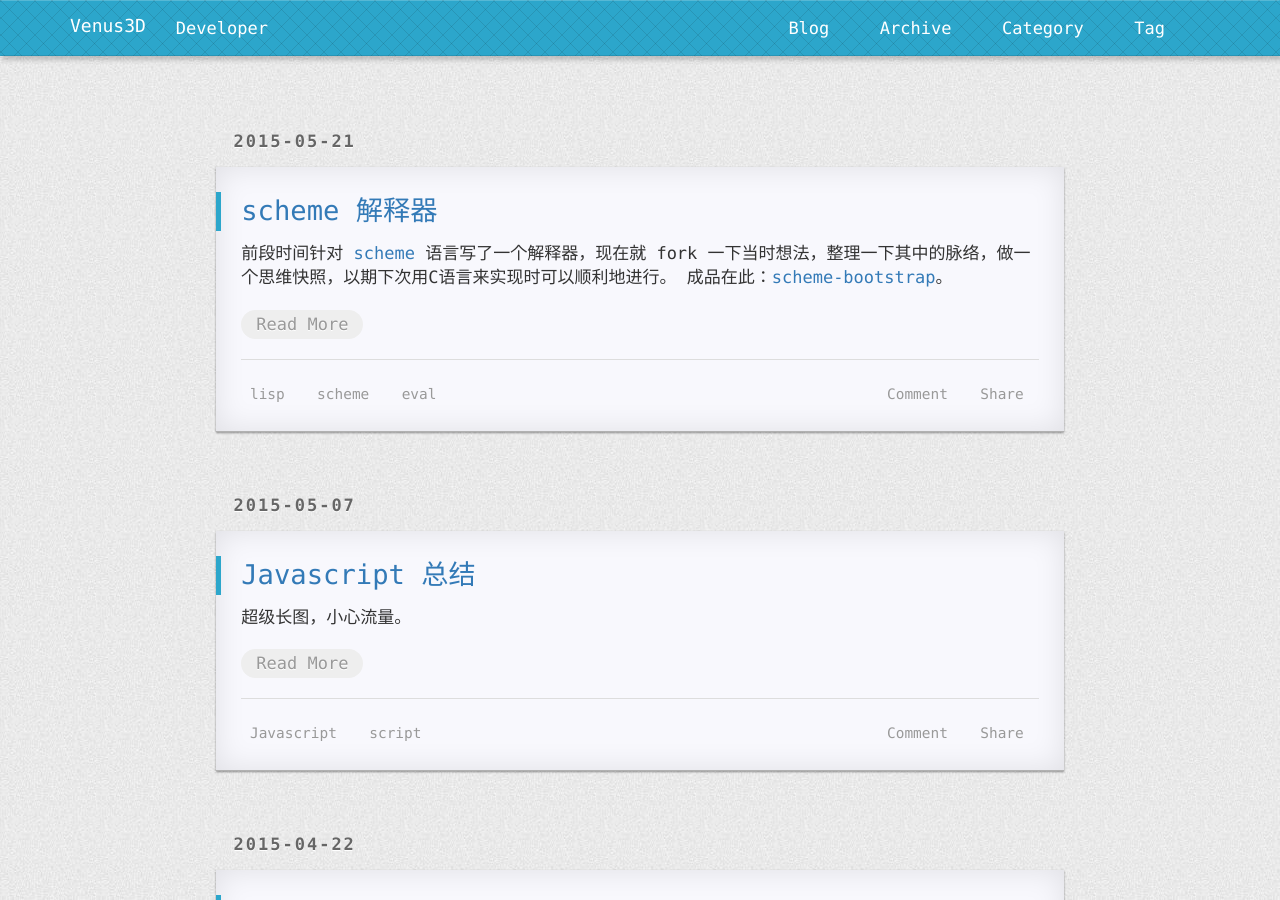
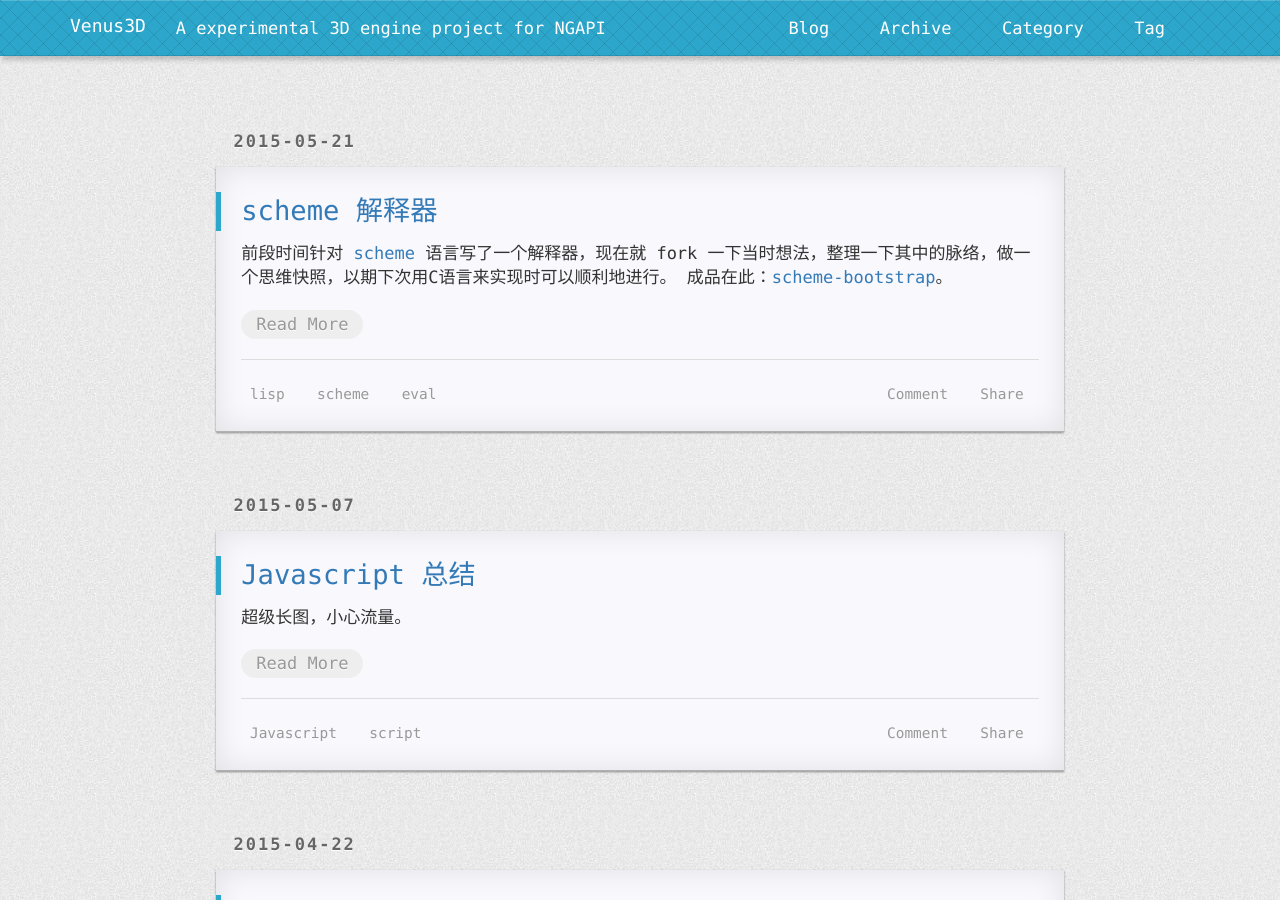
Before and after one commit to Napoleon314/Napoleon314.github.io, a Jekyll site: the page built from index.html, in a window 1280 px wide and 900 px high. Built offline with Jekyll 4.4.1, drawn with Linux system fonts in a browser that asks for light colours; nearby versions of some CDN libraries; the list of posts is cut into pages by our own code; comment, search, counter and statistics services are not loaded; a style sheet for code colours, icons or effects is not loaded.

Commit message:
description

```diff
--- a/_config.yml
+++ b/_config.yml
@@ -27,7 +27,7 @@ defaults:
 
 title: "Venus3D"
 email: "napoleon356977480@gmail.com"
-description: "Developer"
+description: "A experimental 3D engine project for NGAPI"
 github_username:  "Napoleon314"
 swiftype_searchId: "DmSxYULB6MXCvDoTYeyg"
 disqus_shortname: "rainyalley"
```
